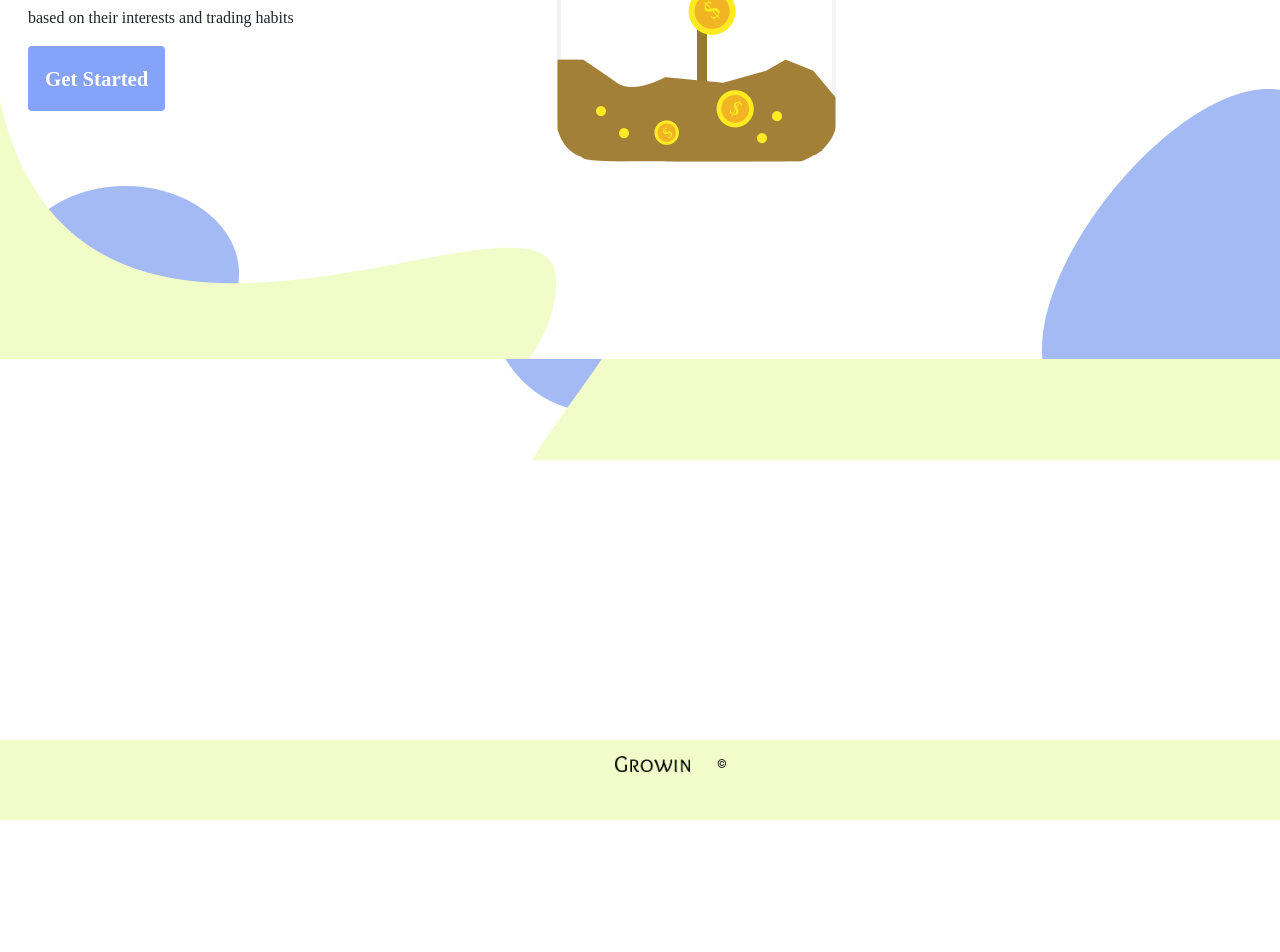
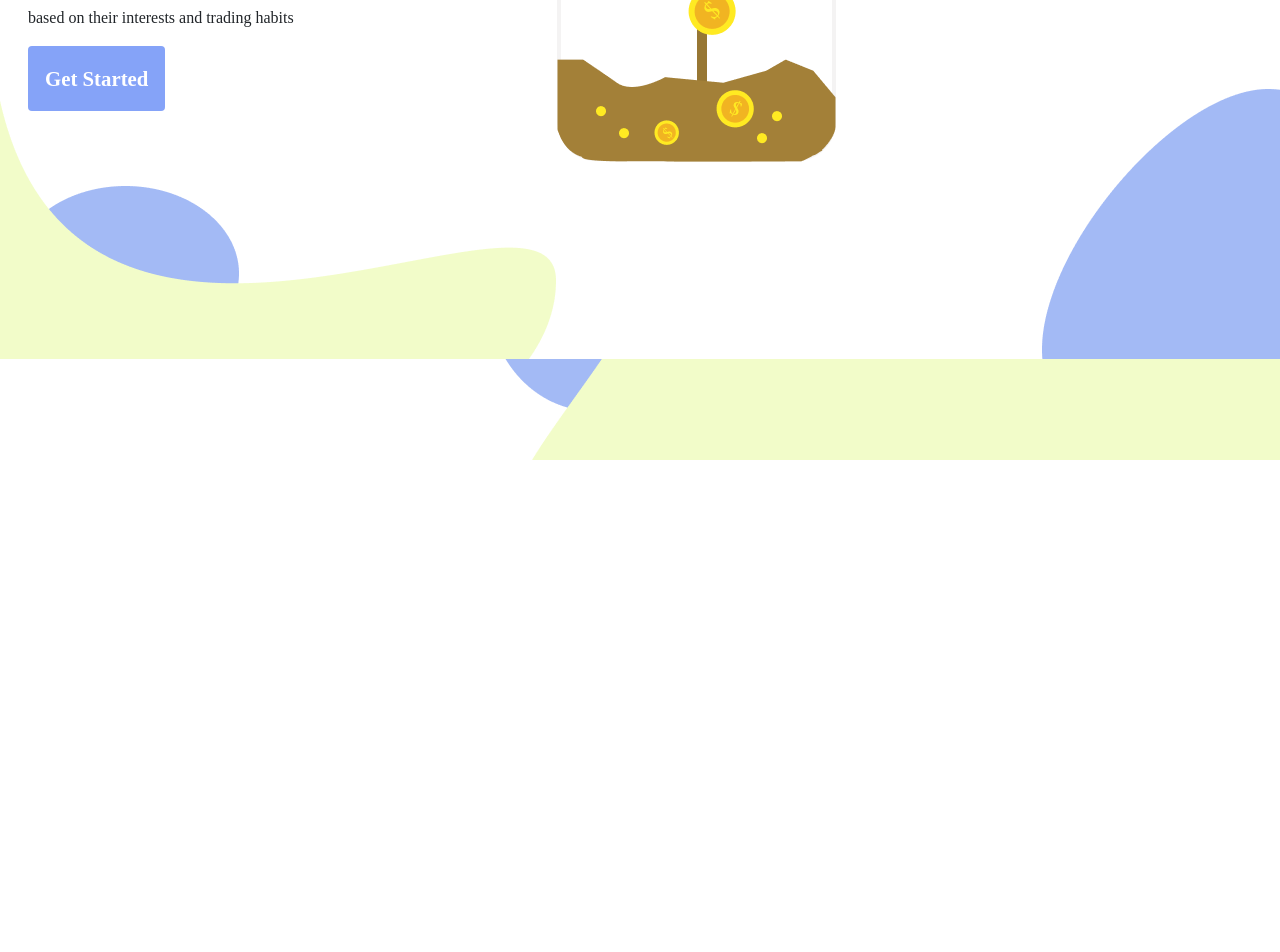
Before and after one commit to gagan3012/growin-website, a React (Create React App) app: page / in a window 1280 px wide. Shown: the part 540-1492 px from the top of the page. Before the commit the page ends 1360 px from the top, so only its background shows below. Built offline with nearby package versions, Linux system fonts and the light colour scheme.

Commit message:
Fixing search bar

```diff
--- a/src/App.css
+++ b/src/App.css
@@ -14,7 +14,7 @@ body {
 
 #lower-bar{
    position: absolute;
-   bottom: -70%;
+   bottom: -105%;
    width: 100%;
    height: 5rem;
    background-color: #f2fcca;
--- a/src/LoadCompanyProfile.js
+++ b/src/LoadCompanyProfile.js
@@ -33,7 +33,6 @@ const LoadCompanyProfile = ({
     const handleClick = () => {
         setIsFlipped(!isFlipped);
     };
-
     return (
         <ReactCardFlip isFlipped={isFlipped} flipDirection="vertical">
             <div className="front-profile" onClick={handleClick}>
--- a/src/Pages/Home.js
+++ b/src/Pages/Home.js
@@ -9,9 +9,6 @@ import business from '../category-images/business.png'
 
 class Home extends React.Component {
 
-    loadCategories(){
-
-    }
 
     render() {
         return (
@@ -20,7 +17,7 @@ class Home extends React.Component {
                 <div className="mt-3" id="trending">
                     <div className="row">
                         <div className="col-12">
-                            <h1>Trending <img id="fire-emoji" src={fire} alt="fire-emoji"/></h1></div>
+                            <h1>Trending <img  id="fire-emoji" src={fire} alt="fire-emoji"/></h1></div>
                     </div>
                     <div className="row">
                         <div className="col-lg-4 col-sm-6 mb-2">
--- a/src/SearchBar.css
+++ b/src/SearchBar.css
@@ -9,7 +9,7 @@ input[type="text"] {
   padding: 1%;
   /*background-color: #58cf20;*/
   text-align: center;
-  position:absolute;
+  position:relative;
   width: 45rem;
   left: 18%;
   top: 3rem;
@@ -58,3 +58,7 @@ input[type="text"] {
 .AutoComplete > button {
   height: 3.5rem
 }
+
+#suggestions{
+  z-index: 2;
+}
--- a/src/SearchBar.js
+++ b/src/SearchBar.js
@@ -29,11 +29,9 @@ class SearchBar extends Component {
         this.suggestionsSelected = this.suggestionsSelected.bind(this);
         this.getCompanyNamesForSuggestion = this.getCompanyNamesForSuggestion.bind(this);
     }
-
     //On Detecting change in textbox value, populate the company name suggestions
     //If text is empty, reset the states.
     onCompanyNameChange = (e) => {
-        console.log("hello??")
         const value = e.target.value;
         if (value.length === 0) {
             this.setState({ text: '' });
@@ -102,7 +100,7 @@ class SearchBar extends Component {
                 logo(this.symbol.value),
                 getFullHistoricalData(this.symbol.value),
                 getFiveDaysPrice(this.symbol.value),
-                getNews(this.symbol.value)
+                getNews(this.symbol.value),
             ]).then((values) => {
                 let quote_data = values[0];
                 this.setState({ latestQuote: constructLatestQuote(quote_data) });
@@ -123,6 +121,7 @@ class SearchBar extends Component {
                 this.setState({ errorMsg: null });
             }).catch((e) => {
                 console.log(e);
+                console.log("error")
                 this.setState({ latestQuote: null });
                 this.setState({ logo_img: null });
                 this.setState({ quote: null });
@@ -198,29 +197,22 @@ class SearchBar extends Component {
                         onChange={this.onCompanyNameChange}
                         type="text" aria-label="Select company name" />
                     {this.calculateSuggestions()}
-                    {/*<button className="ml-2 btn growin-button"><FontAwesomeIcon icon="search"/></button>*/}
+                    <button className="ml-2 btn growin-button"><FontAwesomeIcon icon="search"/></button>
                 </div>
                 {this.state.errorMsg == null ?
                     <div>
                         <div className="block_latestquote" role="contentinfo">
-                            {this.state.quote == null ? (this.state.sector_data == null ?
-                                <div className="null_condition" ></div> : <SectorPerformance{...this.state.sector_data} />)
-                                : <LoadLatestQuote{...this.state.quote} />}
+                            {this.state.quote == null ? (this.state.sector_data == null ? <div className="null_condition" ></div> : <SectorPerformance{...this.state.sector_data} />) : <LoadLatestQuote{...this.state.quote} />}
                         </div>
                         <div className="block_latestquote" role="contentinfo">
-                            {this.state.companyprofile == null ? <div className="null_condition"></div> :
-                                <LoadCompanyProfile{...this.state.companyprofile} />}
+                            {this.state.companyprofile == null ? <div className="null_condition"></div> : <LoadCompanyProfile{...this.state.companyprofile} />}
                         </div>
                         <div>
-                            {(this.state.news === null || this.state.news.length === 0)
-                                ? <div className="null_condition"></div> :
-                                <CompanyNews news={this.state.news} companyName={this.state.companyName} />}
+                            {(this.state.news === null || this.state.news.length === 0) ? <div className="null_condition"></div> : <CompanyNews news={this.state.news} companyName={this.state.companyName} />}
                         </div>
                         <div>
-                            {(this.state.stockPrice === undefined || this.state.stockPrice === null || this.state.stockPrice.length === 0) ?
-                                <div className="null_condition"></div> :
-                                <StockChartBar stockprice={this.state.stockPrice} fiveDayPrice={this.state.fiveDayPrice}
-                                               oneMonthPrice={this.state.oneMonthPrice} />}
+                            {(this.state.stockPrice === undefined || this.state.stockPrice === null || this.state.stockPrice.length === 0) ? <div className="null_condition"></div> :
+                                <StockChartBar stockprice={this.state.stockPrice} fiveDayPrice={this.state.fiveDayPrice} oneMonthPrice={this.state.oneMonthPrice} />}
                         </div>
                     </div>
                     : <div className="error_msg">{this.state.errorMsg}</div>}
```
